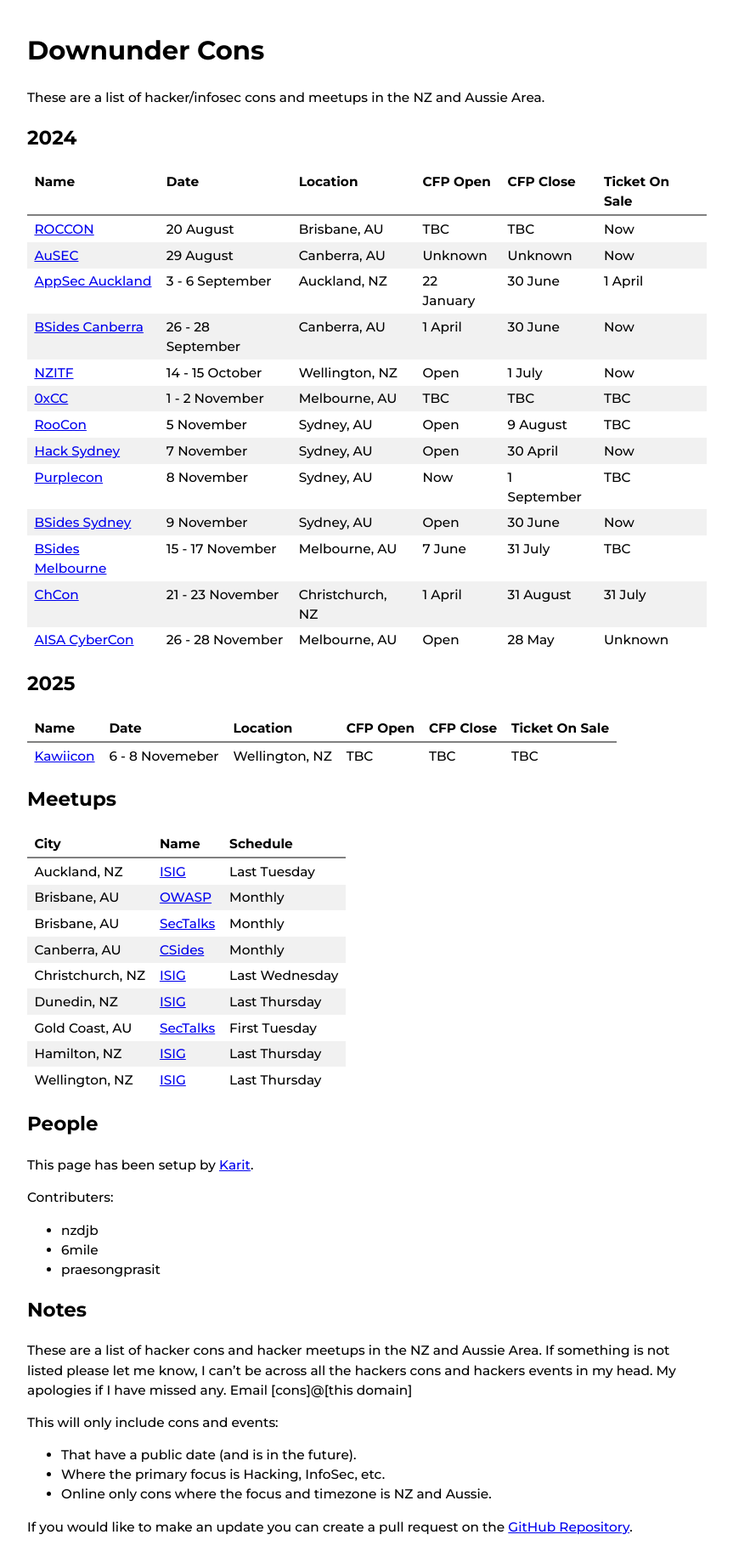
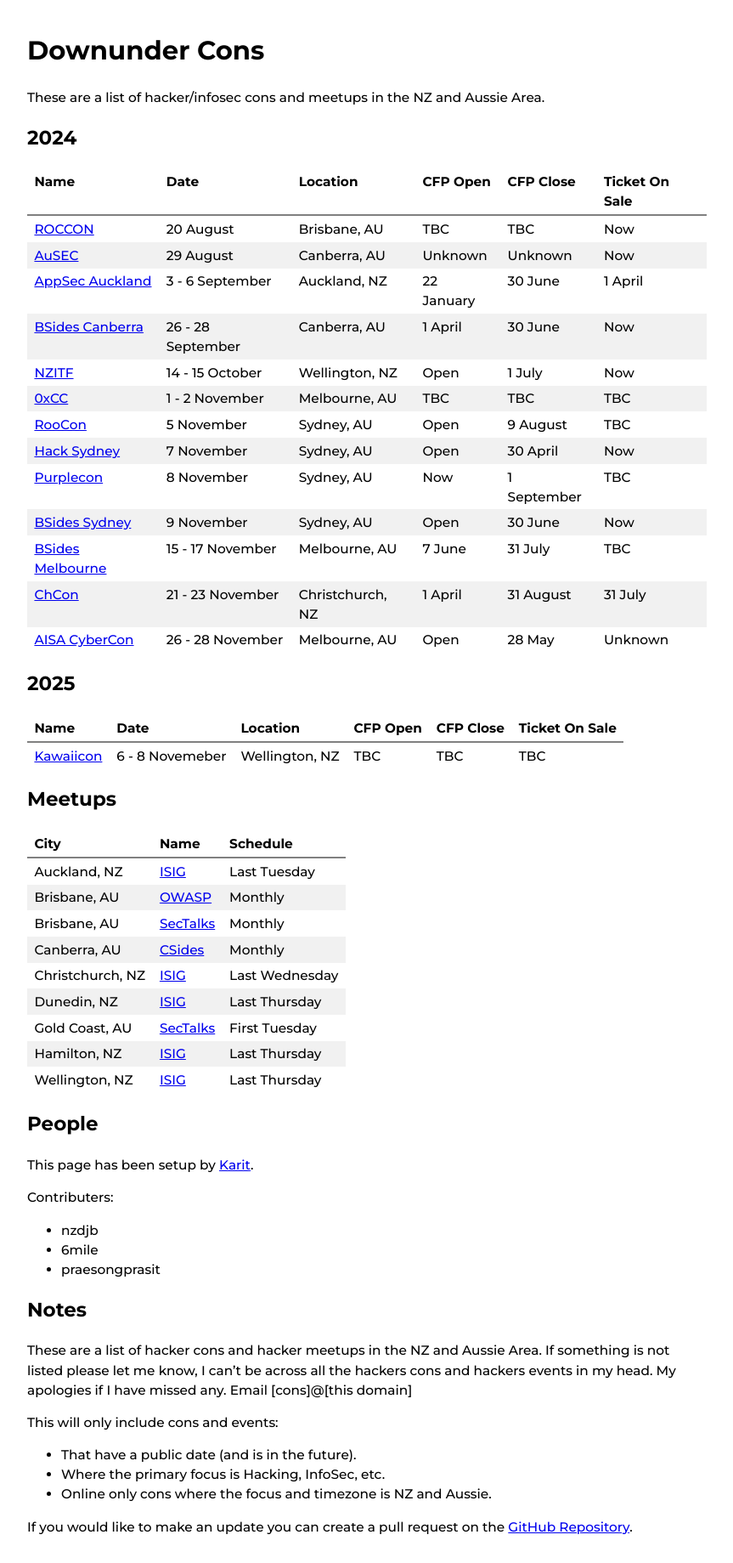
Before and after one commit to nzkarit/downundercons, a Jekyll site: the page built from index.markdown, in a window 1280 px wide. Shown: the whole page at 85% size, without its empty margins (208-1071 px from the left). Built offline with Jekyll 4.4.1, drawn with Linux system fonts in a browser that asks for light colours.

Commit message:
Update index.markdown

```diff
--- a/index.markdown
+++ b/index.markdown
@@ -27,7 +27,7 @@ These are a list of hacker/infosec cons and meetups in the NZ and Aussie Area.
 
 | Name | Date | Location | CFP Open | CFP Close | Ticket On Sale |
 | ---- | ---- | -------- | -------- | --------- | -------------- |
-| [Kawiicon](https://kawaiicon.org/) | 6 - 8 Novemeber | Wellington, NZ | TBC | TBC | TBC |
+| [Kawaiicon](https://kawaiicon.org/) | 6 - 8 Novemeber | Wellington, NZ | TBC | TBC | TBC |
 
 ## Meetups
 
```
